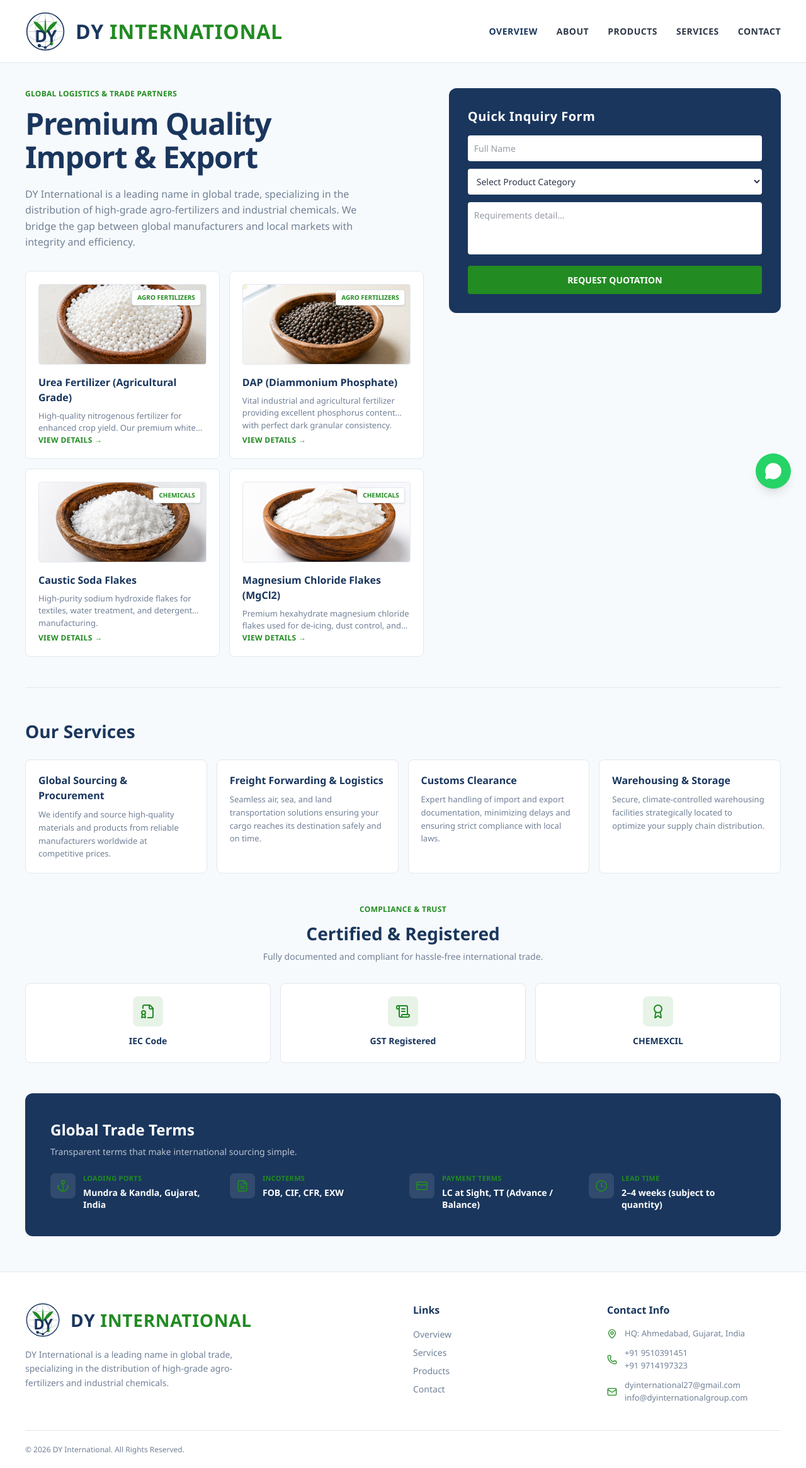
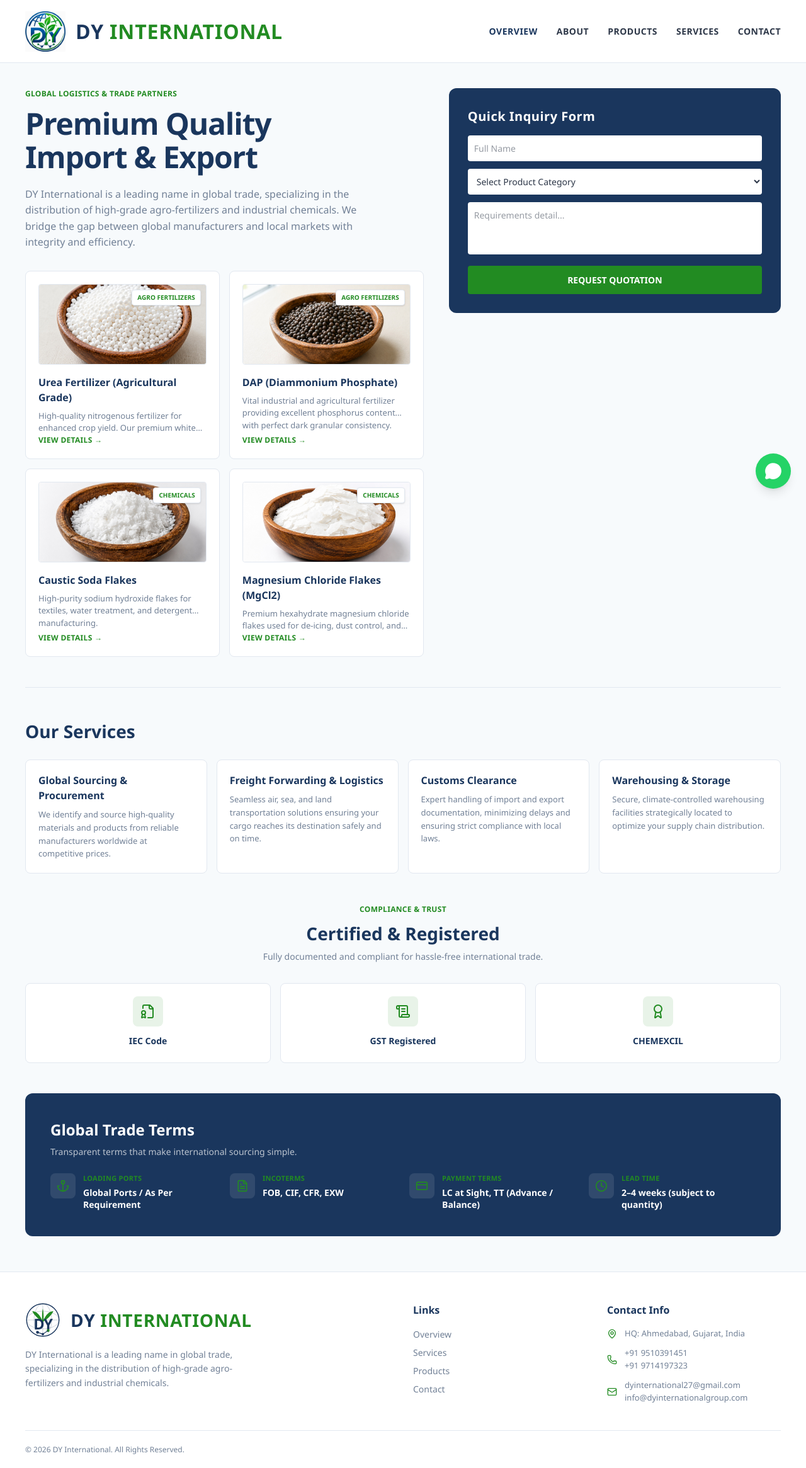
Before and after one commit to hy-1710/DYInternationall, a React (Vite) app: page / in a window 1280 px wide. Shown: the whole page at 63% size. Built offline with nearby package versions, Linux system fonts and the light colour scheme.

Commit message:
change logo and change description

```diff
--- a/src/components/Layout.tsx
+++ b/src/components/Layout.tsx
@@ -23,7 +23,7 @@ export function Navbar() {
         <div className="flex justify-between items-center h-full">
           <div className="flex items-center">
             <Link to="/" className="flex items-center gap-4">
-              <BrandLogo className="w-16 h-16" />
+              <img src="/logo.jpeg" alt="DY International" className="w-16 h-16 object-contain" />
               <span className="font-serif font-[700] text-[24px] sm:text-[32px] uppercase tracking-wide">
                 <span className="text-primary">DY</span>{' '}
                 <span className="text-[#228b22]">INTERNATIONAL</span>
--- a/src/data.ts
+++ b/src/data.ts
@@ -208,7 +208,7 @@ export const certifications = [
 
 // Trade terms shown to international buyers. Edit as needed.
 export const tradeTerms = {
-  ports: 'Mundra & Kandla, Gujarat, India',
+  ports: 'Global Ports / As Per Requirement',
   incoterms: 'FOB, CIF, CFR, EXW',
   payment: 'LC at Sight, TT (Advance / Balance)',
   leadTime: '2–4 weeks (subject to quantity)',
```
Also changed, not shown: public/logo.jpeg (added).
